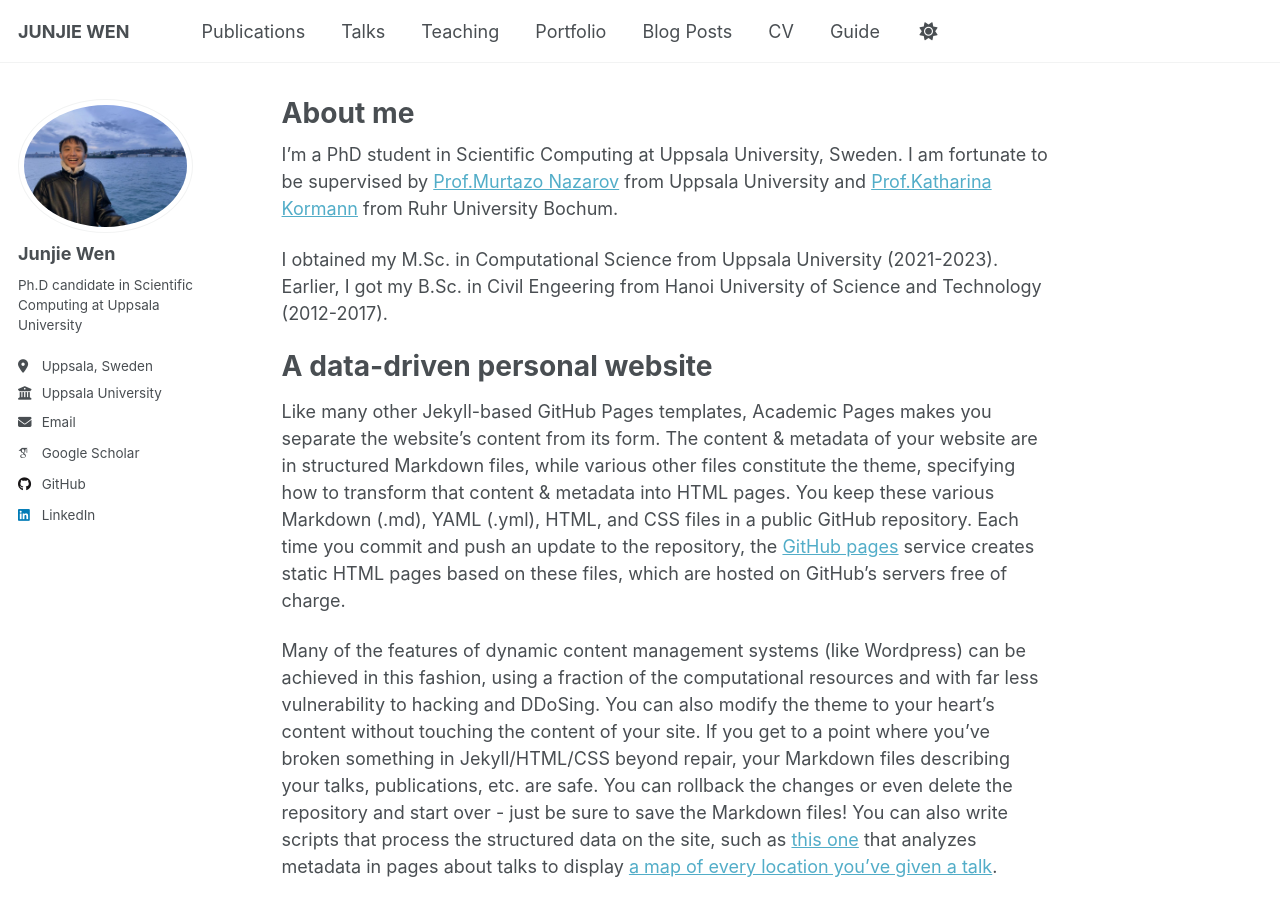
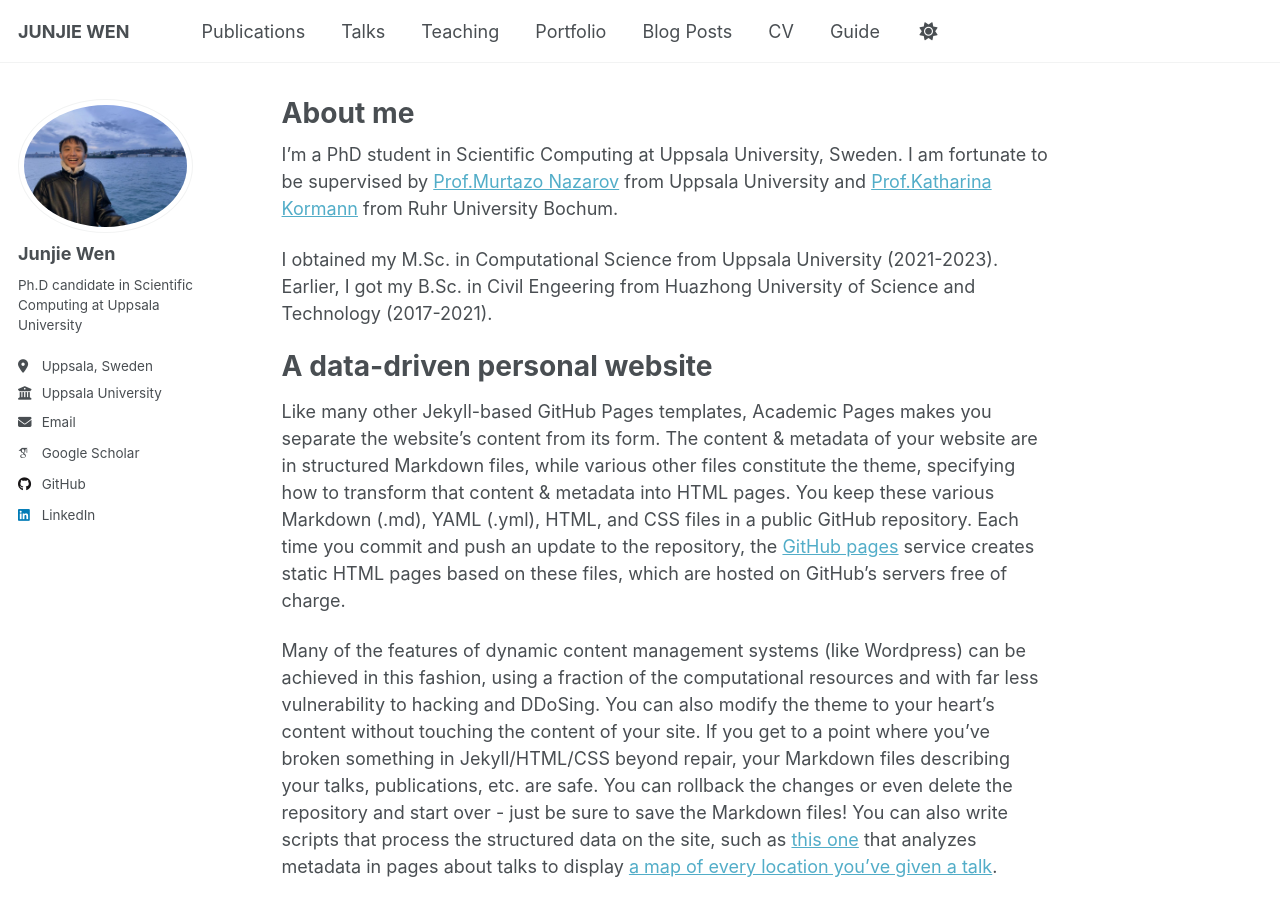
Before and after one commit to WjjSteve/WjjSteve.github.io, a Jekyll site: the page built from _pages/about.md, in a window 1280 px wide and 900 px high. Built offline with Jekyll 4.4.1, drawn with Linux system fonts in a browser that asks for light colours; some web fonts are replaced; a script that is not in the unit is left out.

Commit message:
Update about.md

```diff
--- a/_pages/about.md
+++ b/_pages/about.md
@@ -9,7 +9,7 @@ redirect_from:
 
 I'm a PhD student in Scientific Computing at Uppsala University, Sweden. I am fortunate to be supervised by [Prof.Murtazo Nazarov](https://www.uu.se/kontakt-och-organisation/personal?query=N14-1561) from Uppsala University and [Prof.Katharina Kormann](https://math.ruhr-uni-bochum.de/en/faculty/professorships/numerics/kormann-group/team/prof-dr-katharina-kormann/) from Ruhr University Bo­chum.
 
-I obtained my M.Sc. in Computational Science from Uppsala University (2021-2023). Earlier, I got my B.Sc. in Civil Engeering from Hanoi University of Science and Technology (2012-2017).
+I obtained my M.Sc. in Computational Science from Uppsala University (2021-2023). Earlier, I got my B.Sc. in Civil Engeering from Huazhong University of Science and Technology (2017-2021).
 
 A data-driven personal website
 ======
```
